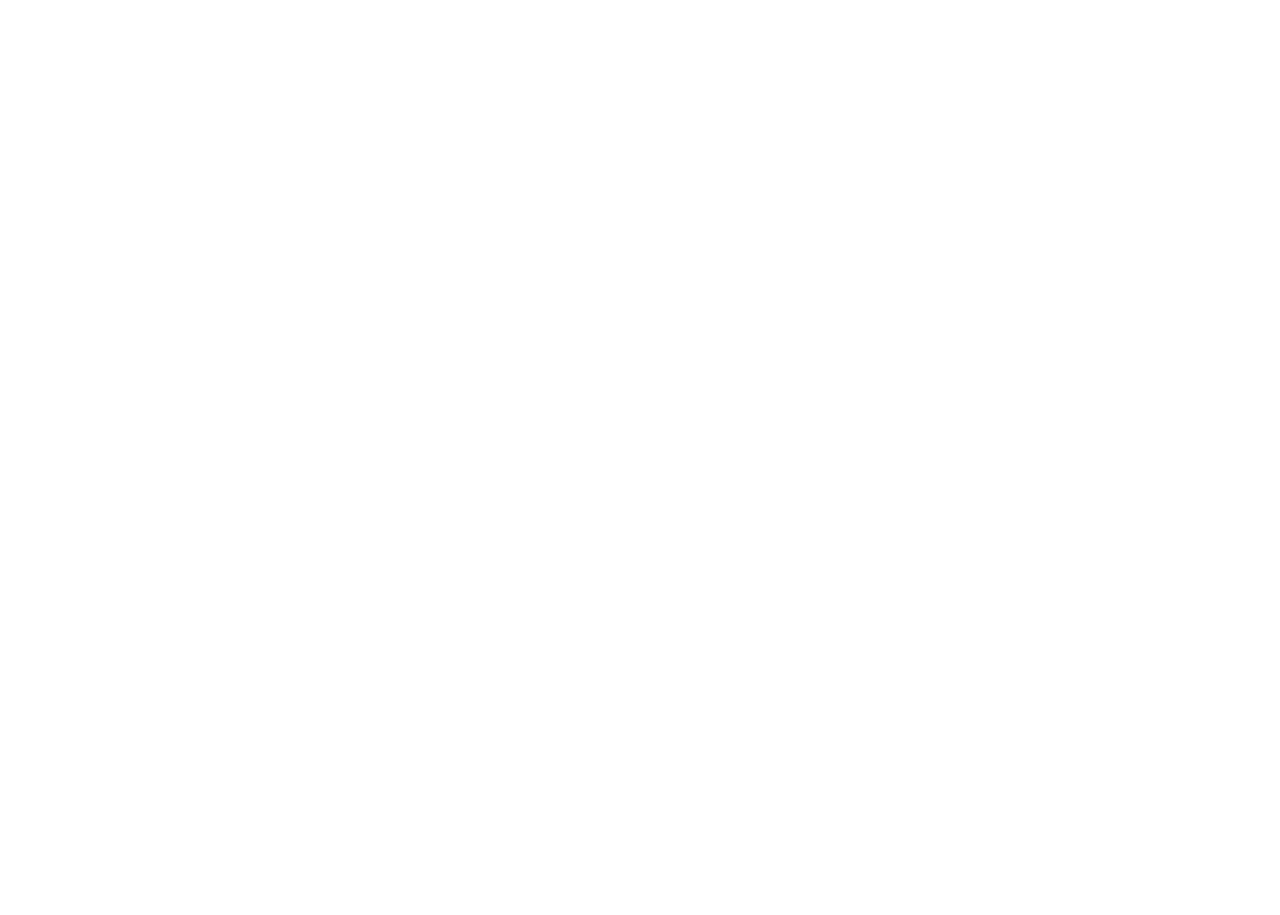
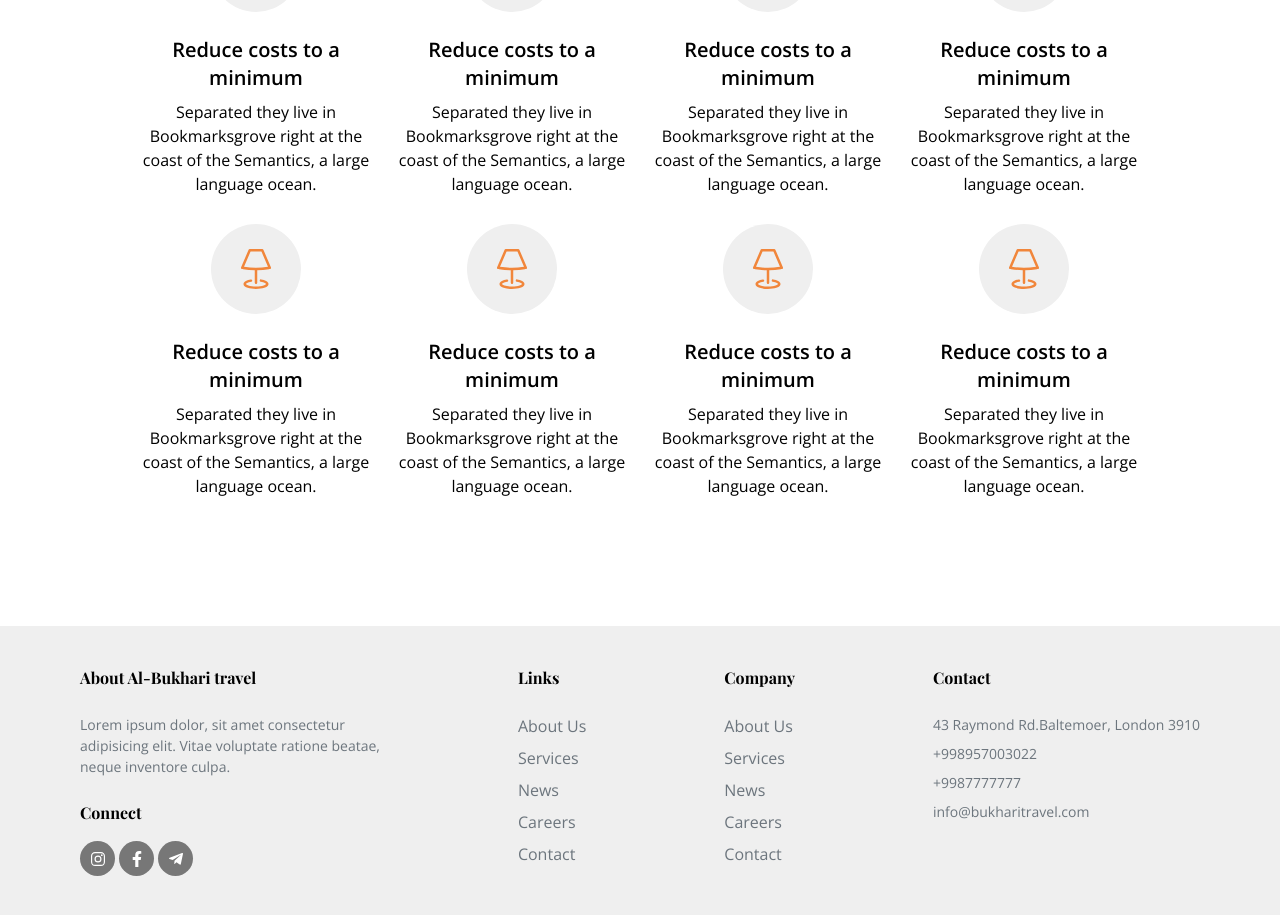
Before and after one commit to beckSafarov/bukhari-travel, a Next.js app: page /services in a window 1280 px wide. Before the commit this address had no page. Shown: the part 1127-2042 px from the top of the page. Before the commit the page ends 800 px from the top, so only its background shows below. Built offline with nearby package versions, Linux system fonts and the light colour scheme; no server answers; a web font is replaced by a local one.

Commit message:
Services page finished

```diff
--- a/src/modules/Home/HomeScreen.tsx
+++ b/src/modules/Home/HomeScreen.tsx
@@ -1,6 +1,7 @@
 import Layout from '@/modules/common/Layout'
 import Hero from '../common/Hero/Hero'
-import AboutUsSection from './AboutUsSection'
+import StaticHero from "../common/Hero/StaticHero";
+import AboutUsSection from "./AboutUsSection";
 import ServicesSection from "./ServicesSection/index";
 import ForCustomerSection from "./ForCustomerSection";
 import BlogSection from "./BlogSection";
@@ -8,7 +9,7 @@
 export default function HomeScreen() {
   return (
     <Layout title="Al Bukhari Travel">
-      <Hero />
+      <StaticHero title="It is Better to Travel Well Than to Arrive" />
       <AboutUsSection />
       <ServicesSection />
       <ForCustomerSection />
--- /dev/null
+++ b/src/modules/Services/Card.tsx
@@ -0,0 +1,23 @@
+import React from "react";
+import { BsLamp } from "react-icons/bs";
+
+const Card = () => {
+  return (
+    <div className="flex justify-center align-middle items-center flex-col w-[100%] p-3 col font-sans">
+      <span className="flex align-middle justify-center items-center w-[90px] h-[90px] rounded-full bg-gray-footer mb-6">
+        <BsLamp className="fill-orange w-[40px] h-[40px]" />
+      </span>
+      <div className="flex flex-col align-middle justify-center items-center max-w-[233px] font-normal">
+        <h3 className="flex text-center text-xl font-semibold mb-2">
+          Reduce costs to a minimum
+        </h3>
+        <p className="flex text-center mb-1">
+          Separated they live in Bookmarksgrove right at the coast of the
+          Semantics, a large language ocean.
+        </p>
+      </div>
+    </div>
+  );
+};
+
+export default Card;
--- a/src/modules/common/Footer/index.tsx
+++ b/src/modules/common/Footer/index.tsx
@@ -25,28 +25,28 @@
 }
 
 const Links = [
-  { label: 'About Us', path: '/' },
-  { label: 'Services', path: '/' },
-  { label: 'News', path: '/' },
-  { label: 'Careers', path: '/' },
-  { label: 'Contact', path: '/' },
-]
+  { label: "About Us", path: "/" },
+  { label: "Services", path: "/" },
+  { label: "News", path: "/" },
+  { label: "Careers", path: "/" },
+  { label: "Contact", path: "/" },
+];
 const Company = [
-  { label: 'About Us', path: '/' },
-  { label: 'Services', path: '/' },
-  { label: 'News', path: '/' },
-  { label: 'Careers', path: '/' },
-  { label: 'Contact', path: '/' },
-]
+  { label: "About Us", path: "/" },
+  { label: "Services", path: "/" },
+  { label: "News", path: "/" },
+  { label: "Careers", path: "/" },
+  { label: "Contact", path: "/" },
+];
 const contact = {
-  address: '43 Raymond Rd.Baltemoer, London 3910',
-  phones: ['+998957003022', '+9987777777'],
-  email: 'info@bukharitravel.com',
-}
+  address: "43 Raymond Rd.Baltemoer, London 3910",
+  phones: ["+998957003022", "+9987777777"],
+  email: "info@bukharitravel.com",
+};
 
 const FooterCol = ({ children }: { children: React.ReactNode }) => {
-  return <div className='flex flex-col space-y-6'>{children}</div>
-}
+  return <div className="flex flex-col space-y-6">{children}</div>;
+};
 
 const Footer = () => {
   return (
@@ -67,12 +67,12 @@
             {/* socials */}
             <div className="flex flex-col space-y-4 lg:pb-0 pb-8">
               <SmallTitle>Connect</SmallTitle>
-              <div className='flex space-x-1'>
+              <div className="flex space-x-1">
                 {socialIcons.map((Social: SocialIconObj, i: number) => (
                   <Circle
                     key={i}
-                    size='35px'
-                    className='bg-[#777] text-white cursor-pointer'
+                    size="35px"
+                    className="bg-[#777] text-white cursor-pointer"
                   >
                     {<Social.Icon />}
                   </Circle>
@@ -84,7 +84,11 @@
             <SmallTitle>Links</SmallTitle>
             <div className="flex flex-col space-y-2 lg:pb-0 pb-8">
               {Links.map((link: LinkType, i: number) => (
-                <Link className='font-sans text-gray' key={i} href={link.path}>
+                <Link
+                  className="font-sans text-gray"
+                  key={i}
+                  href={`${link.path}${link.label.toLowerCase()}`}
+                >
                   {link.label}
                 </Link>
               ))}
@@ -94,7 +98,11 @@
             <SmallTitle>Company</SmallTitle>
             <div className="flex flex-col space-y-2 lg:pb-0 pb-8">
               {Company.map((link: LinkType, i: number) => (
-                <Link className='font-sans text-gray' key={i} href={link.path}>
+                <Link
+                  className="font-sans text-gray"
+                  key={i}
+                  href={`${link.path}${link.label.toLowerCase()}`}
+                >
                   {link.label}
                 </Link>
               ))}
@@ -102,20 +110,20 @@
           </FooterCol>
           <FooterCol>
             <SmallTitle>Contact</SmallTitle>
-            <div className='flex flex-col space-y-2'>
-              <Para className='text-gray'>{contact.address}</Para>
+            <div className="flex flex-col space-y-2">
+              <Para className="text-gray">{contact.address}</Para>
               {contact.phones.map((phone: string, i: number) => (
-                <Para className='text-gray' key={i}>
+                <Para className="text-gray" key={i}>
                   {phone}
                 </Para>
               ))}
-              <Para className='text-gray'>{contact.email}</Para>
+              <Para className="text-gray">{contact.email}</Para>
             </div>
           </FooterCol>
         </div>
       </SectionsContainer>
     </div>
-  )
-}
+  );
+};
 
 export default Footer
--- /dev/null
+++ b/src/pages/services.tsx
@@ -0,0 +1,37 @@
+import React from "react";
+import Card from "@/modules/Services/Card";
+import Title from "@/modules/common/Typography/Title";
+import SectionsContainer from "@/modules/Home/components/SectionsContainer";
+import StaticHero from "@/modules/common/Hero/StaticHero";
+import Footer from "@/modules/common/Footer";
+import Navbar from "@/modules/common/Navbar";
+
+const services = () => {
+  return (
+    <>
+      <Navbar />
+      <StaticHero
+        title="Services"
+        subtitle="Far far away, behind the word mountains, far from the countries Vokalia and Consonantia, there live the blind texts."
+      />
+      <SectionsContainer>
+        <div className=" text-center py-28">
+          <Title>Our Services include ...</Title>
+          <div className="mt-20 grid lg:grid-cols-4 grid-cols-2 lg:px-12 items-center justify-center align-middle">
+            <Card />
+            <Card />
+            <Card />
+            <Card />
+            <Card />
+            <Card />
+            <Card />
+            <Card />
+          </div>
+        </div>
+      </SectionsContainer>
+      <Footer />
+    </>
+  );
+};
+
+export default services;
```
